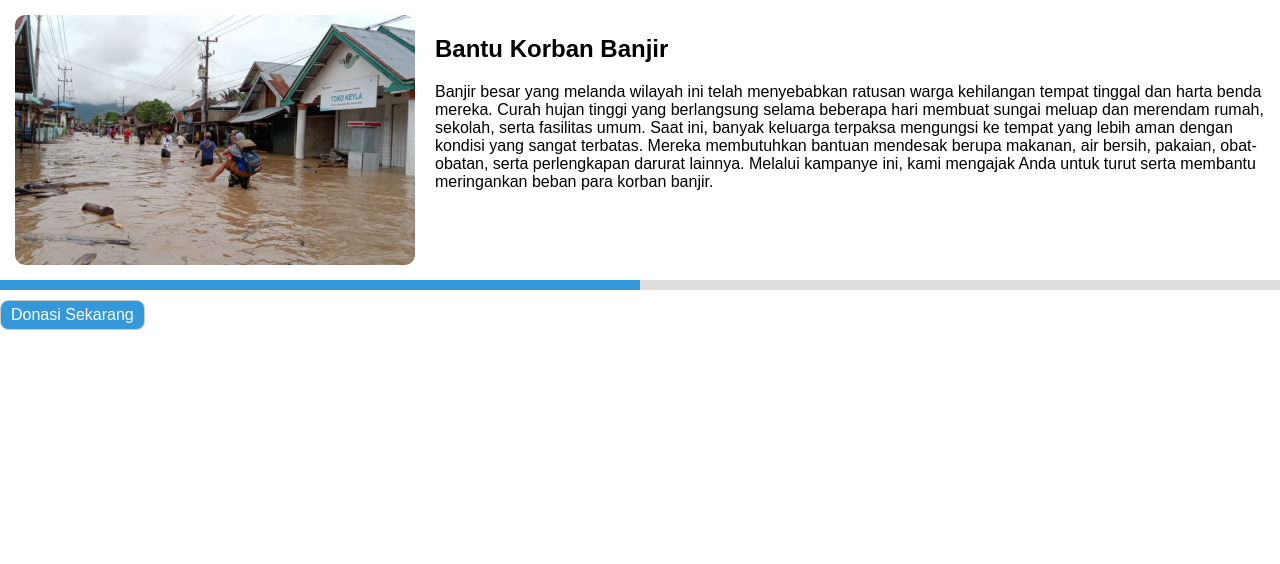
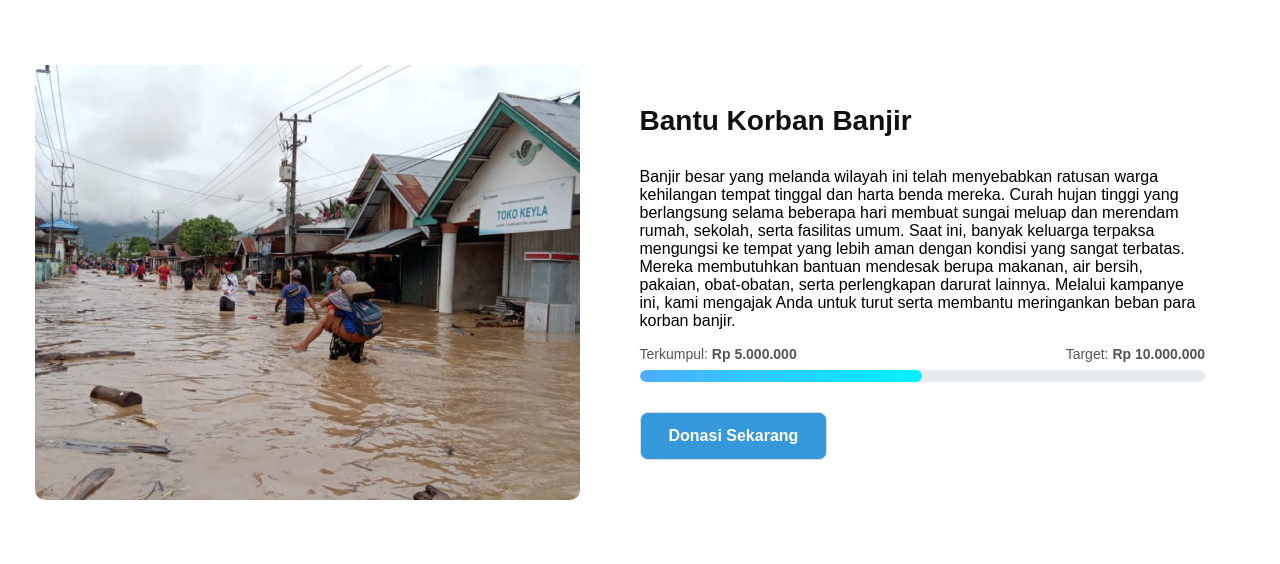
Before and after one commit to Septyo4832/Mini-Project-Progweb, a PHP site: page /detail.html in a window 1280 px wide. Shown: the part 220-784 px from the top of the page. Run offline with PHP 8.4, Linux system fonts and the light colour scheme.

Commit message:
update detail dikit

```diff
--- a/detail.html
+++ b/detail.html
@@ -19,15 +19,24 @@
             <img src="aset/banjir2.jpg" alt="banjir">
             <div class="text">
                 <h2>Bantu Korban Banjir</h2>
-                <p>Banjir besar yang melanda wilayah ini telah menyebabkan ratusan warga kehilangan tempat tinggal dan harta benda mereka. Curah hujan tinggi yang berlangsung selama beberapa hari membuat sungai meluap dan merendam rumah, sekolah, serta fasilitas umum.
-                    Saat ini, banyak keluarga terpaksa mengungsi ke tempat yang lebih aman dengan kondisi yang sangat terbatas. Mereka membutuhkan bantuan mendesak berupa makanan, air bersih, pakaian, obat-obatan, serta perlengkapan darurat lainnya.
-                    Melalui kampanye ini, kami mengajak Anda untuk turut serta membantu meringankan beban para korban banjir.</p>
-            </div>
+                <p>Banjir besar yang melanda wilayah ini telah menyebabkan ratusan warga kehilangan tempat tinggal dan harta benda mereka.
+                    Curah hujan tinggi yang berlangsung selama beberapa hari membuat sungai meluap dan merendam rumah, sekolah, serta fasilitas umum.
+                    Saat ini, banyak keluarga terpaksa mengungsi ke tempat yang lebih aman dengan kondisi yang sangat terbatas.
+                    Mereka membutuhkan bantuan mendesak berupa makanan, air bersih, pakaian, obat-obatan, serta perlengkapan darurat lainnya.
+                    Melalui kampanye ini, kami mengajak Anda untuk turut serta membantu meringankan beban para korban banjir.
+                </p>
+
+                <div class="progress-info">
+                    <span>Terkumpul: <strong>Rp 5.000.000</strong></span>
+                    <span>Target: <strong>Rp 10.000.000</strong></span>
+                </div>
+
+                <div class="progress-container">
+                    <div class="progress-bar" style="width: 50%;"></div>
+                </div>
+
+            <a href="#" class="btn-donasi">Donasi Sekarang</a>
         </div>
-            <div class="progress">
-                <div class="progress-bar"></div>
-            </div>
-            <a href="donasi.html" class="btn">Donasi Sekarang</a>
     </section>
 </body>
 </html>
--- a/style.css
+++ b/style.css
@@ -72,35 +72,84 @@ nav a:hover {
     background: white;
     transform: scale(1.02);
     color: #3498DB;
+    box-shadow: 0 6px 15px rgba(0, 123, 255, 0.4);
+}
+
+.detail{
+    padding: 50px 20px;
+    display: flex;
+    justify-content: center;
+}
+
+.btn-donasi{
+    display: inline-block;
+    align-self: flex-start;
+    background-color: #3498DB;
+    color: #ffffff;
+    padding: 14px 28px;
+    border-radius: 8px;
+    text-decoration: none;
+    font-weight: 600;
+    transition: all 0.3s ease;
+}
+
+.btn-donasi:hover {
+    background-color: white;
+    transform: scale(1.02);
+    color: #3498DB;
+    box-shadow: 0 6px 15px rgba(0, 123, 255, 0.4);
 }
 
 .container {
+    background-color: #ffffff;
     display: flex;
     gap: 20px;
     margin: 15px;
 }
 
 .container img {
-    width: 400px;
-    height: 250px;
+    width: 45%;
     object-fit: cover;
     border-radius: 10px;
 }
 
 .text {
-    flex: 1;
+    width: 55%;
+    padding: 40px;
+    display: flex;
+    flex-direction: column;
+    justify-content: center;
 }
 
-.progress {
-    background: #ddd;
-    height: 10px;
-    margin: 10px 0;
+.text h2 {
+    margin-top: 0;
+    margin-bottom: 15px;
+    font-size: 28px;
+    color: #111111;
+}
+
+.progress-container {
+    width: 100%;
+    height: 12px;
+    background-color: #e9ecef;
+    border-radius: 10px;
+    margin-bottom: 30px;
+    overflow: hidden;
+}
+
+.progress-info {
+    display: flex;
+    justify-content: space-between;
+    font-size: 14px;
+    margin-bottom: 8px;
+    color: #555;
 }
 
 .progress-bar {
     background: #3498DB;
     height: 100%;
-    width: 50%;
+    background: linear-gradient(90deg, #4facfe 0%, #00f2fe 100%);
+    border-radius: 10px;
 }
 
 .form, .login {
```
